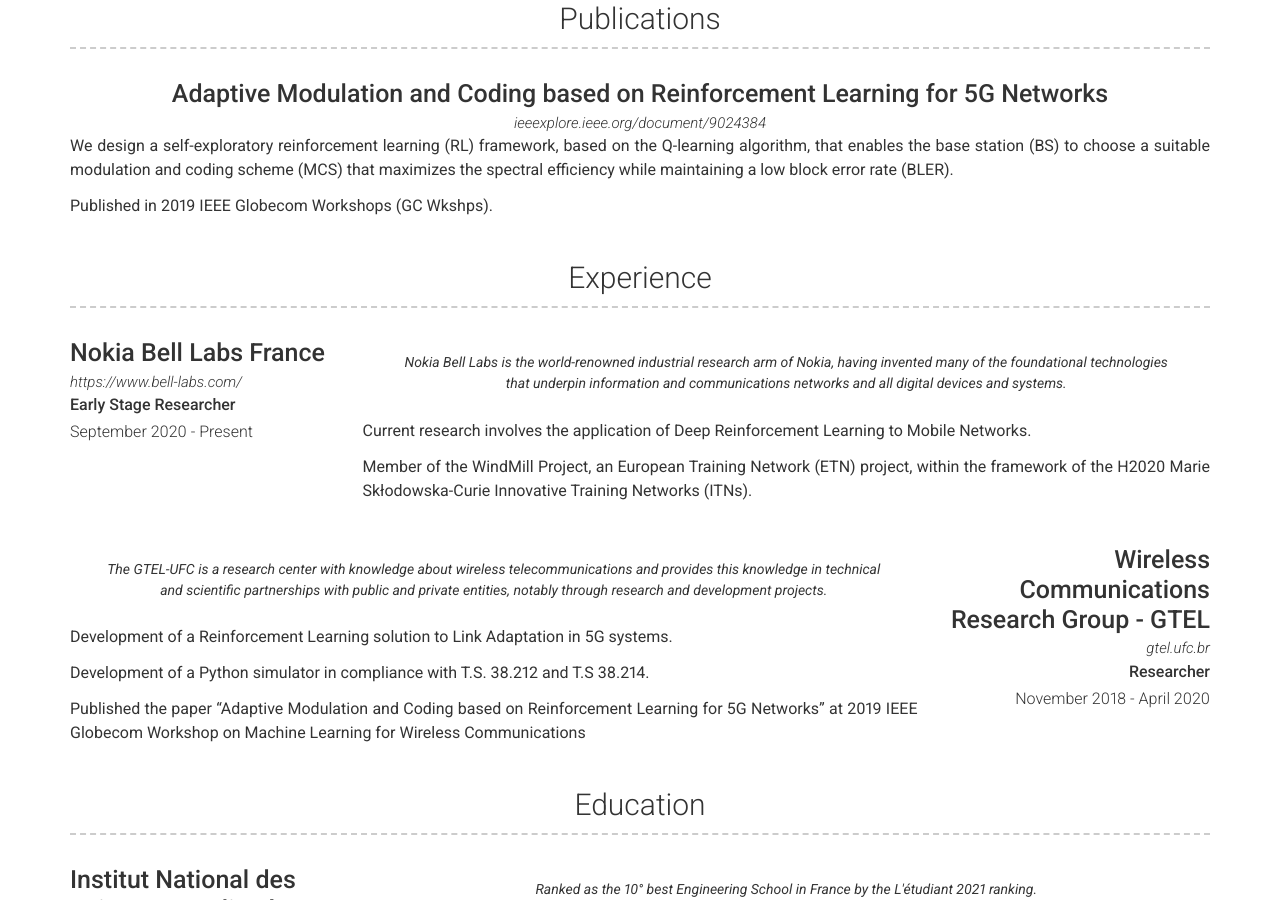
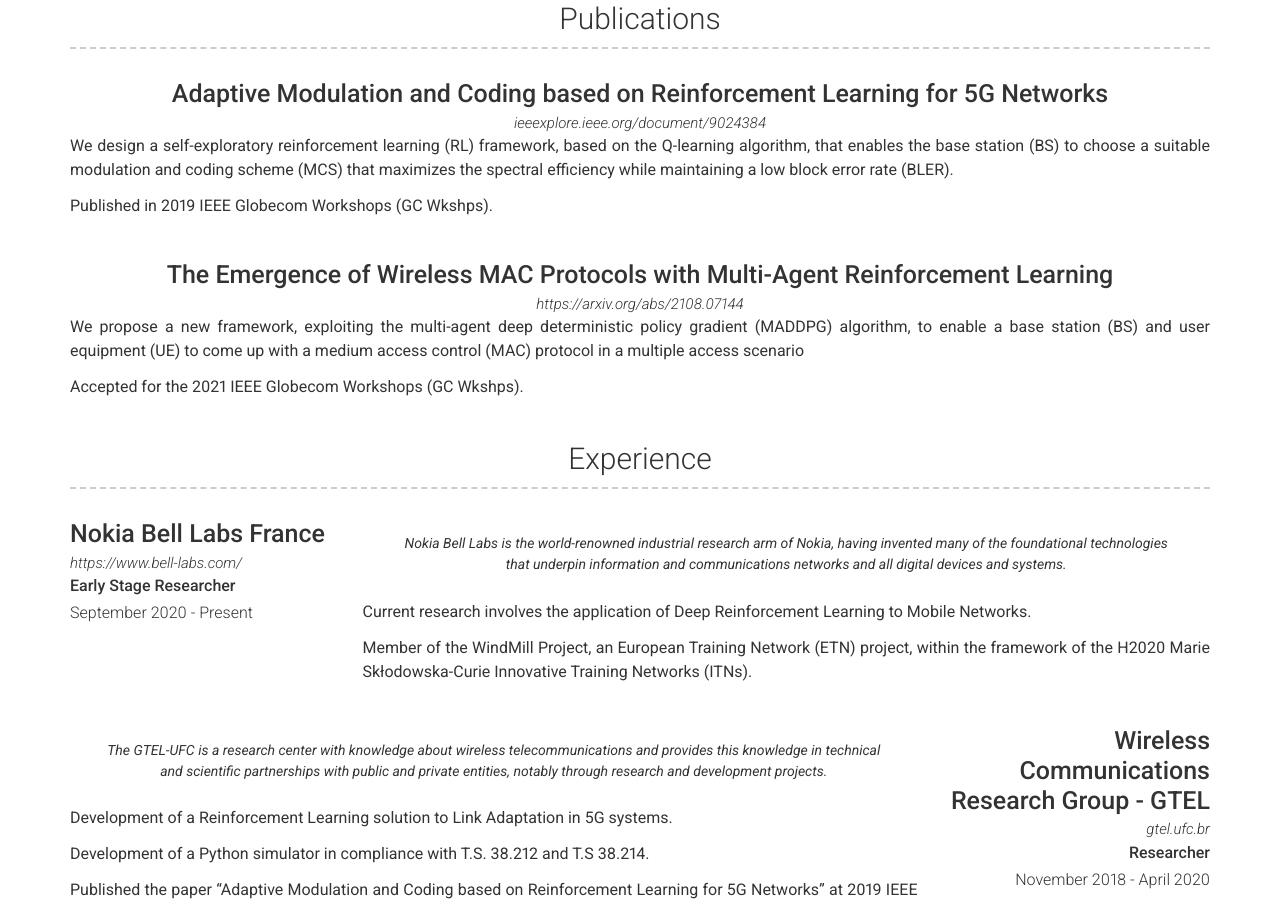
Before and after one commit to mateuspontesm/mateuspontesm.github.io, a Jekyll site: the page built from index.md, in a window 1280 px wide and 900 px high, scrolled down 595 px. Built offline with Jekyll 4.4.1, drawn with Linux system fonts in a browser that asks for light colours; nearby versions of some CDN libraries.

Commit message:
added the emergence of MAC paper

```diff
--- a/_config.yml
+++ b/_config.yml
@@ -43,14 +43,14 @@ about_content: | # this will include new lines to allow paragraphs
 
   I am most skilled in: <mark>Python</mark> and <mark>Matlab</mark>
 
-# Projects Section
-projects_title: Publications
-
 # Experience Section
 experience_title: Experience
 
 # Education Section
 educaton_title: Education
+
+# Projects Section
+projects_title: Publications
 
 # More Section
 more_title: Skills
--- a/_data/projects.yml
+++ b/_data/projects.yml
@@ -9,3 +9,15 @@
     We design a self-exploratory reinforcement learning (RL) framework, based on the Q-learning algorithm, that enables the base station (BS) to choose a suitable modulation and coding scheme (MCS) that maximizes the spectral efficiency while maintaining a low block error rate (BLER).
 
     Published in 2019 IEEE Globecom Workshops (GC Wkshps).
+
+- layout: top-middle
+  name: The Emergence of Wireless MAC Protocols with Multi-Agent Reinforcement Learning
+  link: https://arxiv.org/abs/2108.07144
+  # github: sproogen/resume-theme
+  # quote: >
+    # We design a self-exploratory reinforcement learning (RL) framework, based on the Q-learning algorithm, that enables the base station (BS) to choose a suitable modulation and coding scheme (MCS) that maximizes the spectral efficiency while maintaining a low block error rate (BLER).
+  description: | # this will include new lines to allow paragraphs
+
+    We propose a new framework, exploiting the multi-agent deep deterministic policy gradient (MADDPG) algorithm, to enable a base station (BS) and user equipment (UE) to come up with a medium access control (MAC) protocol in a multiple access scenario
+
+    Accepted for the 2021 IEEE Globecom Workshops (GC Wkshps).
```
